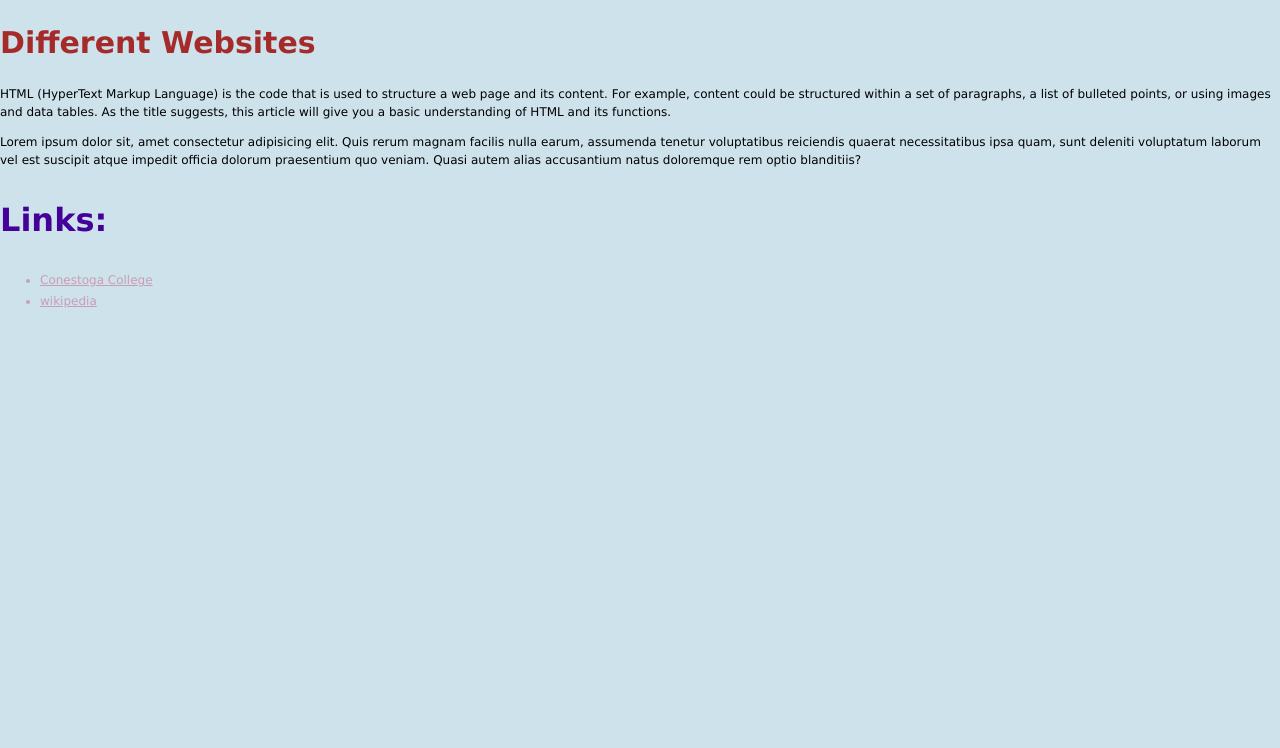
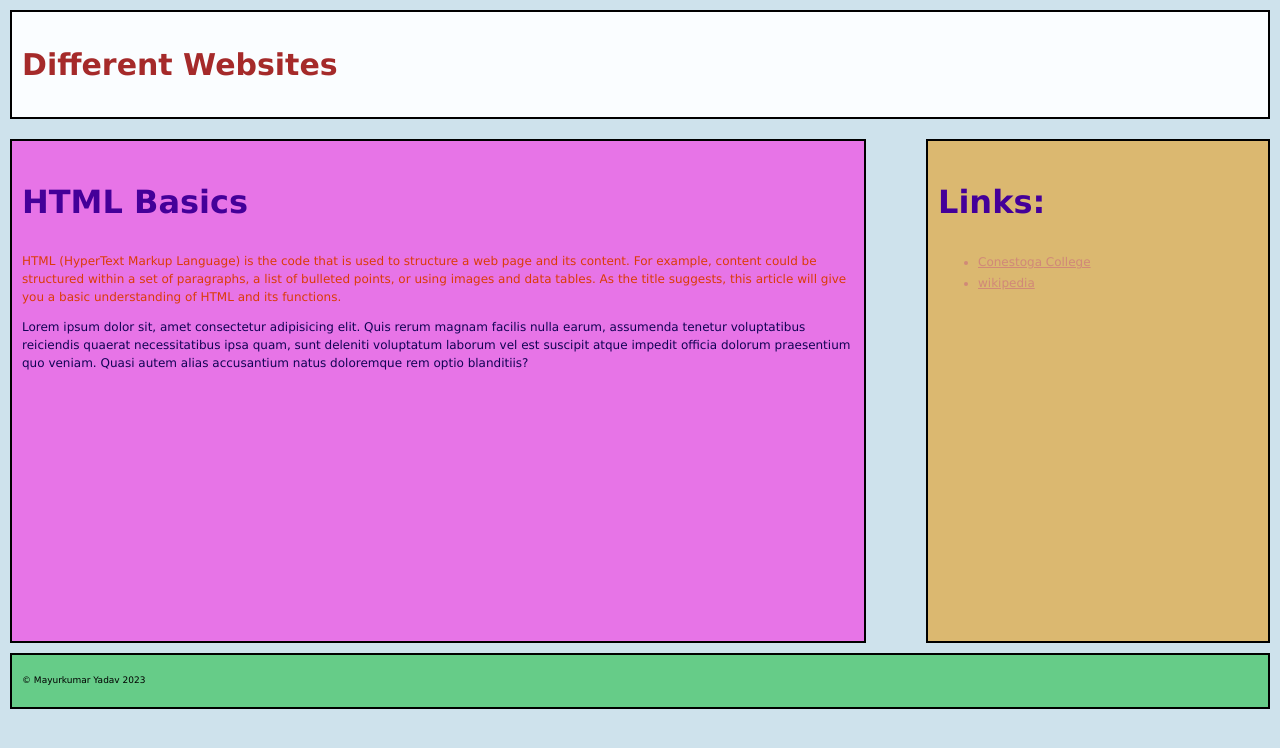
Before and after one commit to mayur-772/Assignment2004, a plain HTML site: page index.html in a window 1280 px wide. Drawn offline with Linux system fonts and the light colour scheme.

Commit message:
inclass 3

```diff
--- a/css/style.css
+++ b/css/style.css
@@ -10,3 +10,41 @@ h2{
     font-size: 2rem;
     color:#409;
 }
+header{
+    background-color: hsl(200, 99%, 99%);
+}
+main{
+    float: left;
+    width: 65vw;
+    background-color: hsl(300, 70%,68%);
+    height: 60vh;
+}
+aside{
+    float: right;
+    width: 25vw;
+    background-color: hsl(400, 60%, 65%);
+    height: 60vh;
+}
+footer{
+    clear: both;
+    background-color: hsl(500, 50%, 60%);
+}
+.structural{
+    margin: 10px;
+    padding: 10px;
+    border: 2px solid black;
+
+}
+#para1{
+    color: rgb(219,60,7);
+
+}
+#para2{
+    color: rgb(17,3,85);
+}
+a:hover{
+    color: rgb(187, 17, 45);
+}
+footer p{
+    font-size: .75em;
+}
--- a/index.html
+++ b/index.html
@@ -21,15 +21,32 @@
     }
 </style>
 <body>
+    <header class="structural">
         <h1 style="color: brown; font-size: 30px;">Different Websites</h1>
-    <p>HTML (HyperText Markup Language) is the code that is used to structure a web page and its content. For example, content could be structured within a set of paragraphs, a list of bulleted points, or using images and data tables. As the title suggests, this article will give you a basic understanding of HTML and its functions.</p>
+    </header>
 
-    <p>Lorem ipsum dolor sit, amet consectetur adipisicing elit. Quis rerum magnam facilis nulla earum, assumenda tenetur voluptatibus reiciendis quaerat necessitatibus ipsa quam, sunt deleniti voluptatum laborum vel est suscipit atque impedit officia dolorum praesentium quo veniam. Quasi autem alias accusantium natus doloremque rem optio blanditiis?</p>
+    <main class="structural">
+        <h2>HTML Basics</h2>
+        <p id="para1">HTML (HyperText Markup Language) is the code that is used to structure a web page and its content. For example, content could be structured within a set of paragraphs, a list of bulleted points, or using images and data tables. As the title suggests, this article will give you a basic understanding of HTML and its functions.</p>
 
+        <p id="para2">Lorem ipsum dolor sit, amet consectetur adipisicing elit. Quis rerum magnam facilis nulla earum, assumenda tenetur voluptatibus reiciendis quaerat necessitatibus ipsa quam, sunt deleniti voluptatum laborum vel est suscipit atque impedit officia dolorum praesentium quo veniam. Quasi autem alias accusantium natus doloremque rem optio blanditiis?</p>
+
+    </main>
+
+    <aside class="structural">
         <h2>Links:</h2>
         <ul>
             <li><a href="https://www.conestogac.on.ca/">Conestoga College</a></li>
             <li><a href="https://en.wikipedia.org/wiki/Main_Page"> wikipedia</a></li>
         </ul>
+    </aside>
+
+    <footer class="structural">
+        <p>&copy Mayurkumar Yadav 2023</p>
+
+    </footer>
+
+
+
 </body>
 </html>
```
Lines whose indentation alone changed are shown as unchanged.
